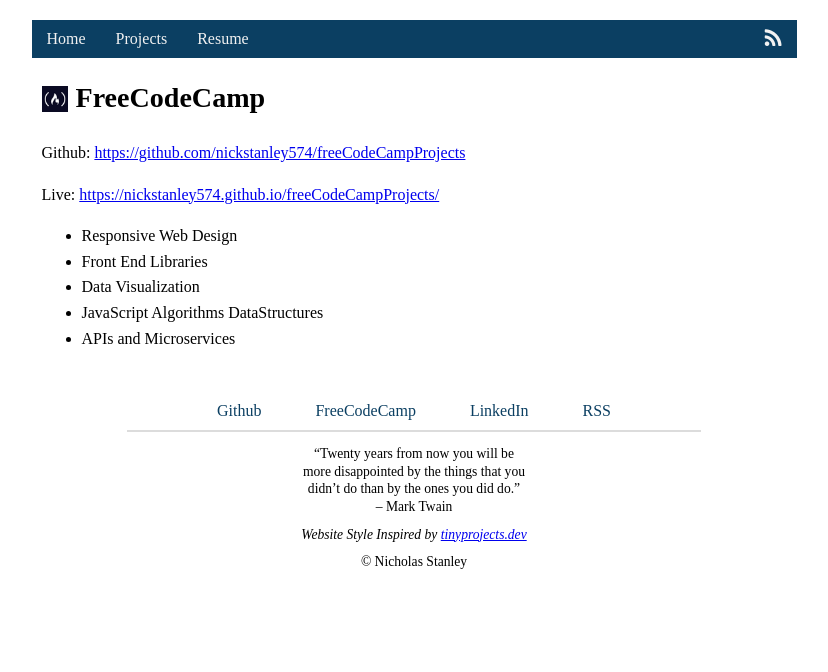
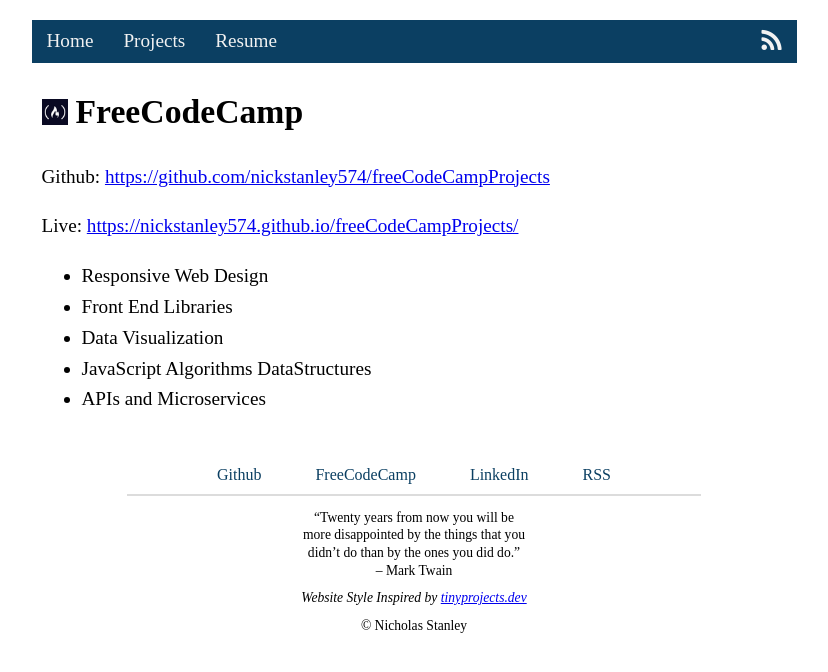
Before and after one commit to nickstanley574/nickstanley574.github.io, a Jekyll site: the page built from projects.md, in a window 1280 px wide. Shown: the top 672 px of the page, without its empty margins (226-1054 px from the left). Built offline with Jekyll 4.4.1, drawn with Linux system fonts in a browser that asks for light colours.

Commit message:
update font-size

```diff
--- a/_sass/main.scss
+++ b/_sass/main.scss
@@ -1,6 +1,7 @@
 nav {
     background-color: #0B3F62;
     overflow: hidden;
+    font-size: 1.2em;
 }
 
 nav a {
--- a/_sass/projects.scss
+++ b/_sass/projects.scss
@@ -1,3 +1,4 @@
 .projects {
     padding: 0px 10px;
+    font-size: 1.2em;
 }
--- a/_sass/resume.scss
+++ b/_sass/resume.scss
@@ -1,5 +1,6 @@
 .resume {
     padding: 0px 10px;
+    font-size: 1.2em;
 }
 
 .resume ul {
```
